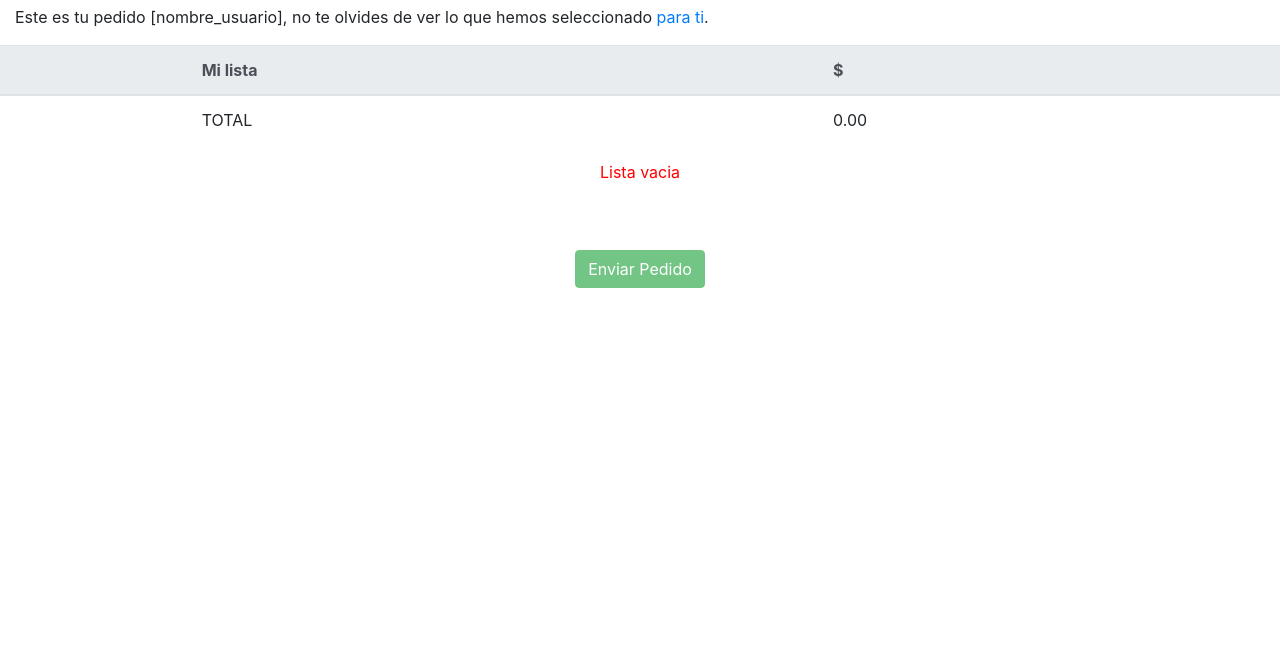
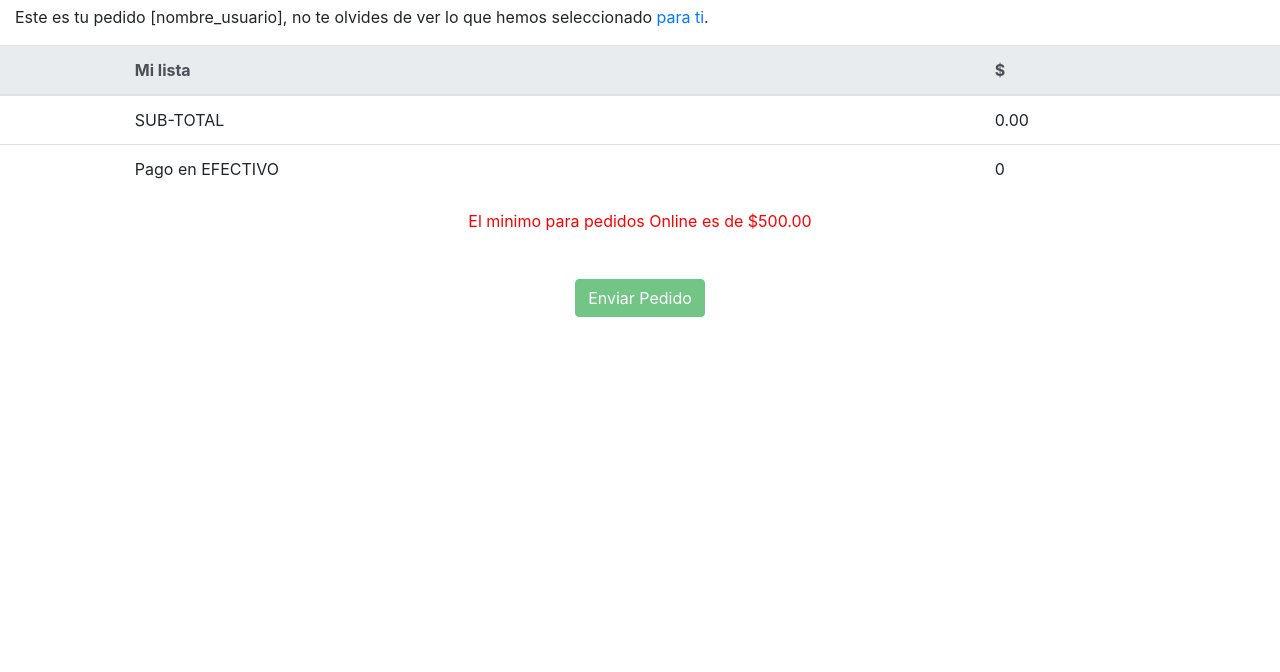
Before and after one commit to LeoNardelli01/ricosurOnline, a plain HTML site: page html/milista.html in a window 1280 px wide. Shown: the part 51-723 px from the top of the page. Drawn offline with nearby package versions, Linux system fonts and the light colour scheme; some packages are replaced by stand-ins of ours; a script that the page names is missing.

Commit message:
envios whatsapp

```diff
--- a/css/milista.css
+++ b/css/milista.css
@@ -39,7 +39,7 @@ tr th i{
   display: flex;
   justify-content: center;
   align-items: center;
-  margin-top: 50px;
+  margin-top: 30px;
   margin-bottom: 100px;
 }
 
--- a/js/milista.js
+++ b/js/milista.js
@@ -4,7 +4,9 @@ $(function(){
   var whatsapp = "https://api.whatsapp.com/send?phone=5491150119067&text=Pedido%20de:%20Nombre%20de%20usuario%20%20---%20%20";
   var pedido = [];
   var total_pedido = 0;
+  var precio_con_descuento = 0;
   var articulos = localStorage.length;
+
   articulos.toString();
   $("#articulos").text(articulos);
 
@@ -43,6 +45,9 @@ $(function(){
 
       total_pedido += parseInt(localStorage.getItem(localStorage.key(i)));
 
+      precio_con_descuento = (total_pedido / 1.05).toFixed(2);
+
+    }//fin for
 
 
     if (total_pedido < 500) {
@@ -55,19 +60,22 @@ $(function(){
       $("#btn-enviar-pedido").attr('disabled' , false);
       $("#total-pedido").css('color', 'blue');
       $("#envio").text("El envio tiene un costo adicional de $50.00").css('color', 'blue');
+      whatsapp += '(Más%20$50.00%20envio)';
     } else{
 
       $("#btn-enviar-pedido").attr('disabled' , false);
       $("#total-pedido").css('color', 'green');
       $("#envio").text("¡Te lo enviaremos GRATIS!").css('color', 'green');
-      }
-
+      whatsapp += '(Envio%20GRATIS)';
     }
 
     $(".pedido").append(
-      "<tr><th scope='row'></th><td>TOTAL</td><td id='total-pedido'>" + total_pedido + ".00</td></tr>");
+      "<tr><th scope='row'></th><td>SUB-TOTAL</td><td id='total-pedido'>" + total_pedido + ".00</td></tr>");
+    $(".pedido").append(
+      "<tr><th scope='row'></th><td>Pago en EFECTIVO</td><td id='descuento'>" + precio_con_descuento + "</td></tr>");
 
     whatsapp += '--%20Dirección:%20direccion%20del%20usuario%20136.'
+    whatsapp += '%20--SUB-TOTAL(con%20Desc):%20' + '$%20' + precio_con_descuento + '.';
   };
 
 
```
Lines whose indentation alone changed are shown as unchanged.
